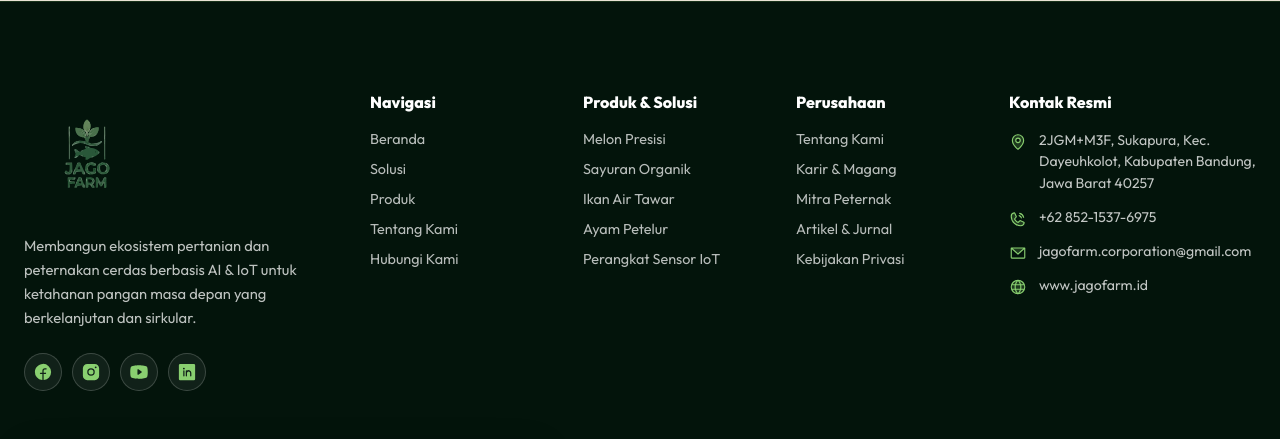
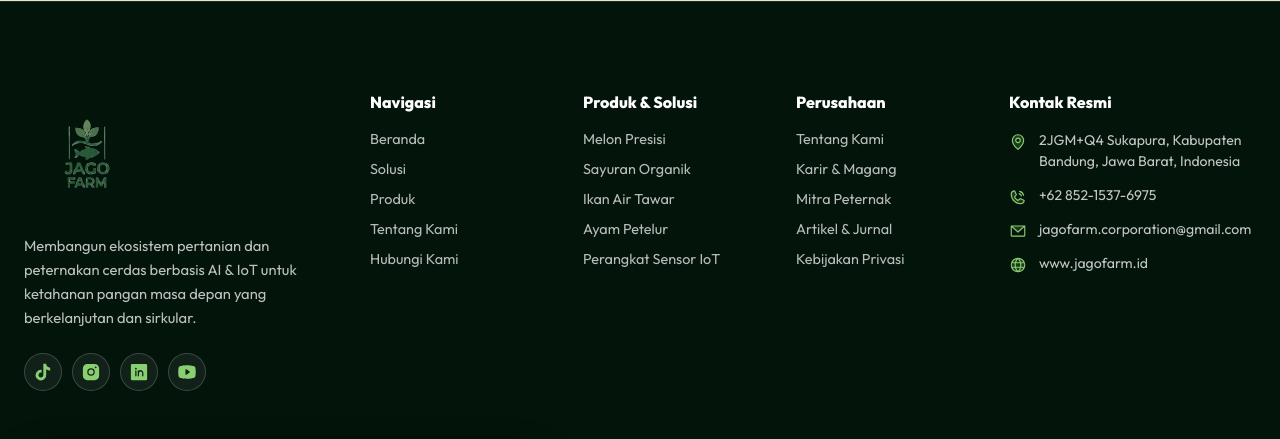
Before and after one commit to ShafnatFR/JagoFarm, a React (Vite) app: page / in a window 1280 px wide. Shown: the part 3260-3699 px from the top of the page. Built offline with nearby package versions, Linux system fonts and the light colour scheme; no server answers.

Commit message:
feat: complete dynamic CMS sync for footer fields and contact section with smart iframe parsing and social fallbacks

```diff
--- a/src/App.jsx
+++ b/src/App.jsx
@@ -178,7 +178,7 @@ export default function App() {
         {page === 'catalog' && <ProductCatalog posts={cms.posts} categories={cms.categories} />}
         {page === 'article' && <ArticleDetail post={cms.posts.find((item) => item?.slug === articleSlug)} onNavigate={navigate} />}
         {page === 'about' && <AboutPage onNavigate={navigate} />}
-        {page === 'contact' && <ContactSection onNavigate={navigate} />}
+        {page === 'contact' && <ContactSection onNavigate={navigate} data={cms.settings || {}} />}
       </ErrorBoundary>
       <Footer onNavigate={navigate} settings={cms.settings} navigation={cms.navigation} />
     </ReactLenis>
--- a/src/components/ContactSection.jsx
+++ b/src/components/ContactSection.jsx
@@ -63,9 +63,9 @@ export default function ContactSection({ onNavigate, data = {} }) {
   const [activeFaq, setActiveFaq] = useState(0)
 
   // Computed contact info combining CMS dynamic data with real defaults
-  const phone = Array.isArray(data.phone_numbers) && data.phone_numbers[0] ? data.phone_numbers[0] : '+62 852-1537-6975'
-  const email = Array.isArray(data.emails) && data.emails[0] ? data.emails[0] : 'jagofarm.corporation@gmail.com'
-  const address = Array.isArray(data.addresses) && data.addresses[0] ? data.addresses[0] : '2JGM+M3F, Sukapura, Kec. Dayeuhkolot, Kabupaten Bandung, Jawa Barat 40257'
+  const phone = data?.phone || (Array.isArray(data?.phone_numbers) && data.phone_numbers[0] ? data.phone_numbers[0] : '+62 852-1537-6975')
+  const email = data?.email || (Array.isArray(data?.emails) && data.emails[0] ? data.emails[0] : 'jagofarm.corporation@gmail.com')
+  const address = data?.alamat_lengkap || data?.alamat || data?.full_address || data?.address || (Array.isArray(data?.addresses) && data.addresses[0] ? data.addresses[0] : '2JGM+Q4 Sukapura, Kabupaten Bandung, Jawa Barat, Indonesia')
 
   useEffect(() => {
     const root = sectionRef.current
--- a/src/components/Footer.jsx
+++ b/src/components/Footer.jsx
@@ -22,41 +22,109 @@ const defaultProductLinks = ['Melon Presisi', 'Sayuran Organik', 'Ikan Air Tawar
 const defaultCompanyLinks = ['Tentang Kami', 'Karir & Magang', 'Mitra Peternak', 'Artikel & Jurnal', 'Kebijakan Privasi']
 
 const socials = [
-  ['Facebook', 'https://www.facebook.com/profile.php?id=61591492453217', FacebookLogo],
-  ['Instagram', 'https://www.instagram.com/jagofarm.corporation/', InstagramLogo],
+  ['TikTok', 'https://www.tiktok.com/@jagofarmcorporati', TikTokIcon],
+  ['Instagram', 'https://www.instagram.com/jagofarm.corporation', InstagramLogo],
+  ['LinkedIn', 'https://www.linkedin.com/company/133385899', LinkedinLogo],
   ['YouTube', 'https://www.youtube.com/@JagoFarm-g6p', YoutubeLogo],
-  ['LinkedIn', 'https://www.linkedin.com/company/jagofarm/posts/?feedView=all', LinkedinLogo],
 ]
 
+function TikTokIcon({ size = 20, className = '' }) {
+  return (
+    <svg width={size} height={size} viewBox="0 0 24 24" fill="currentColor" className={className}>
+      <path d="M19.589 6.686a4.793 4.793 0 0 1-3.77-4.245V2h-3.445v13.672a2.896 2.896 0 0 1-5.201 1.743l-.002-.001.002.001a2.895 2.895 0 0 1 3.183-4.51v-3.5a6.329 6.329 0 0 0-5.394 10.692 6.33 6.33 0 0 0 10.857-4.424V8.687a8.182 8.182 0 0 0 4.773 1.526V6.79a4.831 4.831 0 0 1-1.003-.104z" />
+    </svg>
+  )
+}
+
+function extractMapSrc(input) {
+  if (!input || typeof input !== 'string') return null
+  const trimmed = input.trim()
+  const match = trimmed.match(/src=["']([^"']+)["']/i)
+  if (match && match[1]) {
+    return match[1]
+  }
+  if (/^https?:\/\//i.test(trimmed)) {
+    return trimmed
+  }
+  return null
+}
+
+function getDynamicSocials(settings) {
+  const socialIconsMap = {
+    tiktok: TikTokIcon,
+    instagram: InstagramLogo,
+    linkedin: LinkedinLogo,
+    facebook: FacebookLogo,
+    youtube: YoutubeLogo,
+    whatsapp: WhatsappLogo,
+    twitter: Globe,
+    x: Globe,
+  }
+
+  // Check if CMS provided an array in social_links, socials, or ikon_media_sosial
+  const rawArray = settings?.social_links || settings?.socials || settings?.ikon_media_sosial
+  if (Array.isArray(rawArray) && rawArray.length > 0) {
+    return rawArray.map((item) => {
+      const label = String(item?.platform || item?.name || item?.label || 'Social')
+      const key = label.toLowerCase()
+      let Icon = LinkedinLogo
+      Object.keys(socialIconsMap).forEach((k) => {
+        if (key.includes(k)) Icon = socialIconsMap[k]
+      })
+      return [label, item.url || item.link || '#', Icon]
+    })
+  }
+
+  // Check if direct URLs are returned by CMS settings
+  const directSocials = []
+  if (settings?.tiktok_url || settings?.tiktok) directSocials.push(['TikTok', settings.tiktok_url || settings.tiktok, TikTokIcon])
+  if (settings?.instagram_url || settings?.instagram) directSocials.push(['Instagram', settings.instagram_url || settings.instagram, InstagramLogo])
+  if (settings?.linkedin_url || settings?.linkedin) directSocials.push(['LinkedIn', settings.linkedin_url || settings.linkedin, LinkedinLogo])
+  if (settings?.facebook_url || settings?.facebook) directSocials.push(['Facebook', settings.facebook_url || settings.facebook, FacebookLogo])
+  if (settings?.youtube_url || settings?.youtube) directSocials.push(['YouTube', settings.youtube_url || settings.youtube, YoutubeLogo])
+  if (directSocials.length > 0) return directSocials
+
+  return socials
+}
+
 export default function Footer({ onNavigate, settings, navigation: cmsNavigation }) {
-  const footerItems = Array.isArray(cmsNavigation?.value) ? cmsNavigation.value : cmsNavigation
+  // 1. NAVIGASI (KOLOM 1)
+  const rawColumn1 = settings?.navigasi_kolom_1 || settings?.navigation_column_1 || settings?.navigasi || cmsNavigation
+  const footerItems = Array.isArray(rawColumn1?.value) ? rawColumn1.value : rawColumn1
   const footerNavigation = Array.isArray(footerItems) && footerItems.length
     ? footerItems.filter((item) => item.slug !== 'solusi').map((item) => [
-        item.title,
-        item.slug === 'home' || item.slug === 'beranda'
-          ? '#beranda'
-          : item.slug === 'produk' || item.slug === 'katalog' || item.slug === 'porduk'
-          ? '/produk'
-          : item.slug === 'tentang-kami'
-          ? '/tentang-kami'
-          : item.slug === 'kontak' || item.slug === 'hubungi-kami'
-          ? '/kontak'
-          : '#beranda',
+        item.title || item.label || item.name,
+        item.url || (
+          item.slug === 'home' || item.slug === 'beranda' ? '#beranda'
+          : item.slug === 'produk' || item.slug === 'katalog' || item.slug === 'porduk' ? '/produk'
+          : item.slug === 'tentang-kami' ? '/tentang-kami'
+          : item.slug === 'kontak' || item.slug === 'hubungi-kami' ? '/kontak'
+          : '#beranda'
+        ),
       ])
     : defaultLinks
 
-  const socialIcons = { Facebook: FacebookLogo, Instagram: InstagramLogo, YouTube: YoutubeLogo, LinkedIn: LinkedinLogo }
-  const footerSocials = Array.isArray(settings?.social_links)
-    ? settings.social_links.map((item) => [item.platform, item.url, socialIcons[item.platform] || LinkedinLogo])
-    : socials
+  // 2. IKON MEDIA SOSIAL
+  const footerSocials = getDynamicSocials(settings)
 
+  // 3. PRODUK & SOLUSI
   const footerProducts = Array.isArray(settings?.footer_products || settings?.products)
     ? settings.footer_products || settings.products
     : defaultProductLinks
 
+  // 4. LEGAL / PERUSAHAAN (KOLOM 2)
+  const rawColumn2 = settings?.navigasi_kolom_2 || settings?.navigasi_legal || settings?.legal_links || settings?.legal
+  const column2Items = Array.isArray(rawColumn2?.value) ? rawColumn2.value : rawColumn2
+  const footerCompanyLinks = Array.isArray(column2Items) && column2Items.length > 0
+    ? column2Items.map((item) => typeof item === 'string' ? item : item?.title || item?.label || 'Link')
+    : defaultCompanyLinks
+
+  // 5. TEKS FOOTER & KONTAK LENGKAP
+  const footerText = settings?.teks_footer || settings?.deskripsi_singkat || settings?.footer_text || settings?.footer_description || settings?.site_tagline || 'Membangun ekosistem pertanian dan peternakan cerdas berbasis AI & IoT untuk ketahanan pangan masa depan yang berkelanjutan dan sirkular.'
   const phone = settings?.phone || settings?.phone_numbers?.[0] || '+62 852-1537-6975'
   const email = settings?.email || settings?.emails?.[0] || 'jagofarm.corporation@gmail.com'
-  const address = settings?.address || settings?.addresses?.[0] || '2JGM+M3F, Sukapura, Kec. Dayeuhkolot, Kabupaten Bandung, Jawa Barat 40257'
+  const address = settings?.alamat_lengkap || settings?.alamat || settings?.full_address || settings?.address || (Array.isArray(settings?.addresses) ? settings.addresses[0] : null) || '2JGM+Q4 Sukapura, Kabupaten Bandung, Jawa Barat, Indonesia'
+  const mapEmbedSrc = extractMapSrc(settings?.lokasi_google_maps || settings?.google_maps_location || settings?.google_maps || settings?.embed_peta || settings?.maps_embed) || "https://maps.google.com/maps?ll=-6.975416,107.633194&z=16&output=embed"
 
   return (
     <footer className="footer-shell section-shell" id="kontak">
@@ -67,7 +135,7 @@ export default function Footer({ onNavigate, settings, navigation: cmsNavigation
             <img src={settings?.site_logo || logo} alt={settings?.site_name || 'Jago Farm'} referrerPolicy="no-referrer" />
           </button>
           <p>
-            {settings?.site_tagline || 'Membangun ekosistem pertanian dan peternakan cerdas berbasis AI & IoT untuk ketahanan pangan masa depan yang berkelanjutan dan sirkular.'}
+            {footerText}
           </p>
           <div className="footer-socials" aria-label="Media sosial Jago Farm">
             {footerSocials.map(([label, href, Icon]) => (
@@ -110,7 +178,7 @@ export default function Footer({ onNavigate, settings, navigation: cmsNavigation
           <div className="mini-map-iframe-wrapper">
             <iframe
               title="Peta Lokasi JagoFarm - Sukapura Dayeuhkolot Bandung"
-              src="https://maps.google.com/maps?ll=-6.975416,107.633194&z=16&output=embed"
+              src={mapEmbedSrc}
               width="100%"
               height="180"
               style={{ border: 0 }}
@@ -148,7 +216,7 @@ export default function Footer({ onNavigate, settings, navigation: cmsNavigation
 
         <nav className="footer-nav-col footer-col-span-row" aria-label="Perusahaan footer">
           <h3>Perusahaan</h3>
-          {defaultCompanyLinks.map((label) => (
+          {footerCompanyLinks.map((label) => (
             <button onClick={() => onNavigate('/tentang-kami')} type="button" key={label}>
               {label}
             </button>
```
